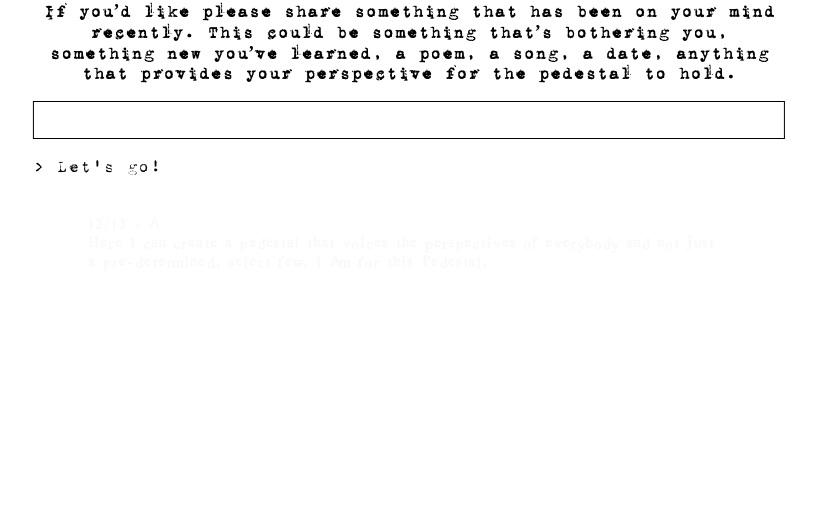
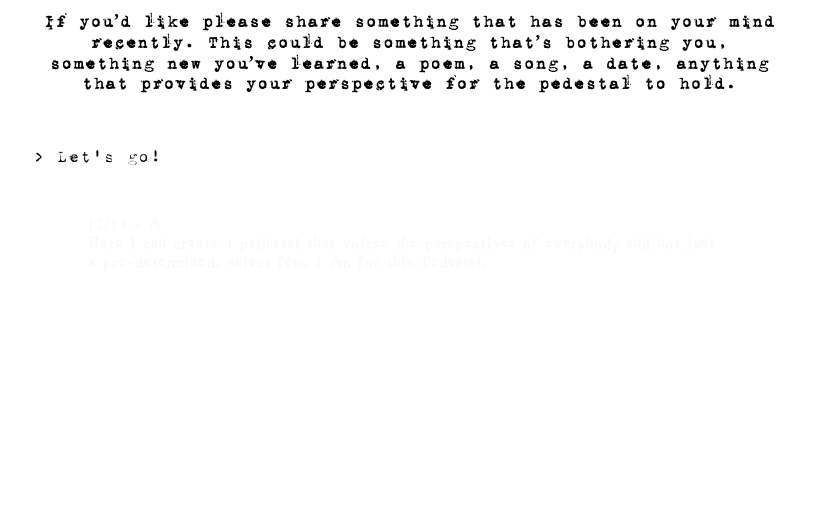
Before and after one commit to est-procella/IAmForThis, a plain HTML site: page hereyouare.html in a window 1280 px wide. Shown: the part 275-800 px from the top of the page, without its empty margins (231-1047 px from the left). Drawn offline with Linux system fonts and the light colour scheme.

Commit message:
Update hereyouare.html

```diff
--- a/hereyouare.html
+++ b/hereyouare.html
@@ -53,7 +53,6 @@
   <h1> I want to hear about you. </br></h1>
   <h3>If you’d like please share something that has been on your mind recently. This could be something that’s bothering you, something new you’ve learned, a poem, a song, a date, anything that provides your perspective for the pedestal to hold.
   </h3>
-  <input type="text" class="custom-text-input" id="message" name="message">
   </br> </br>
    <a href="https://iamforthis.myportfolio.com/"> > Let's go!  </a>
 </div>
```
